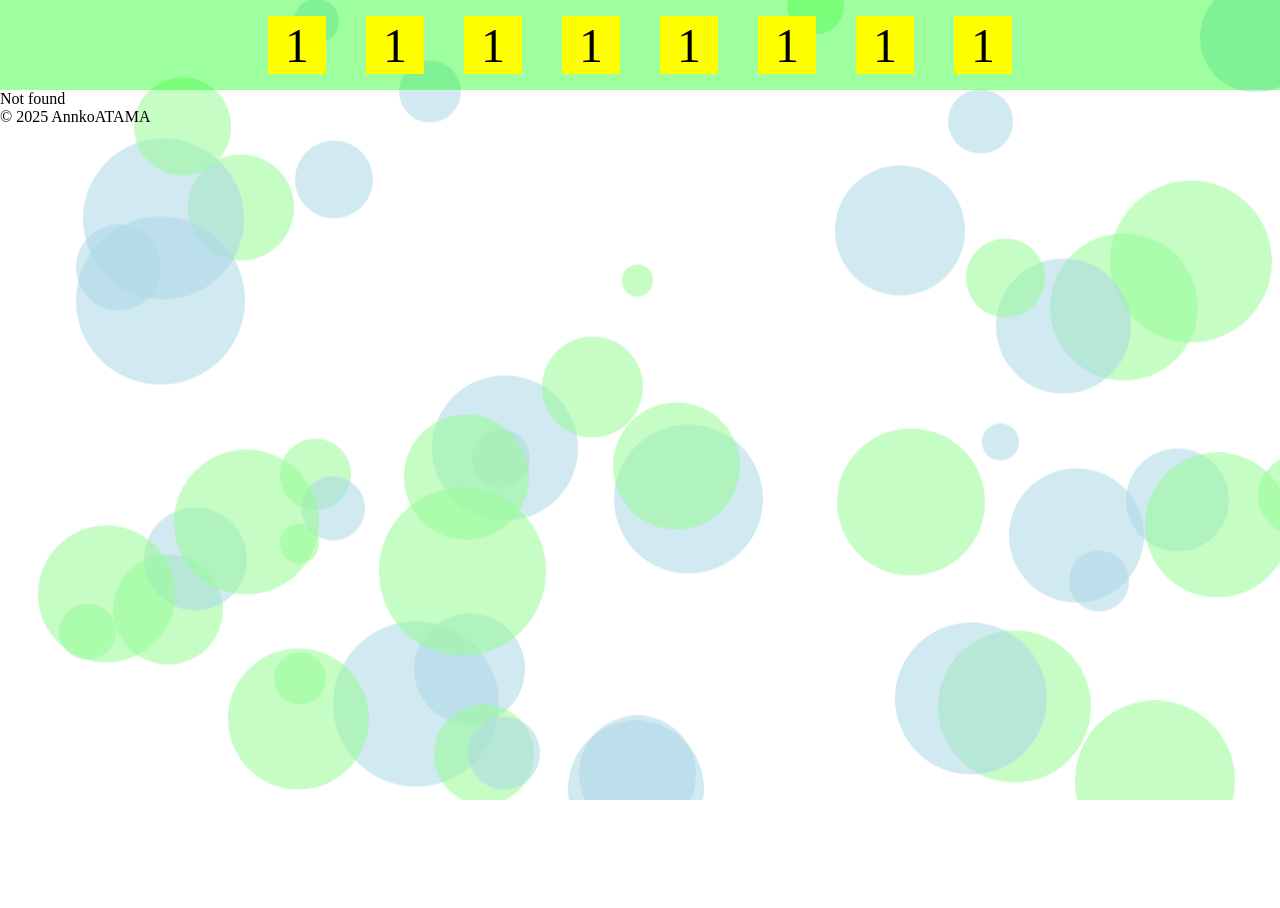
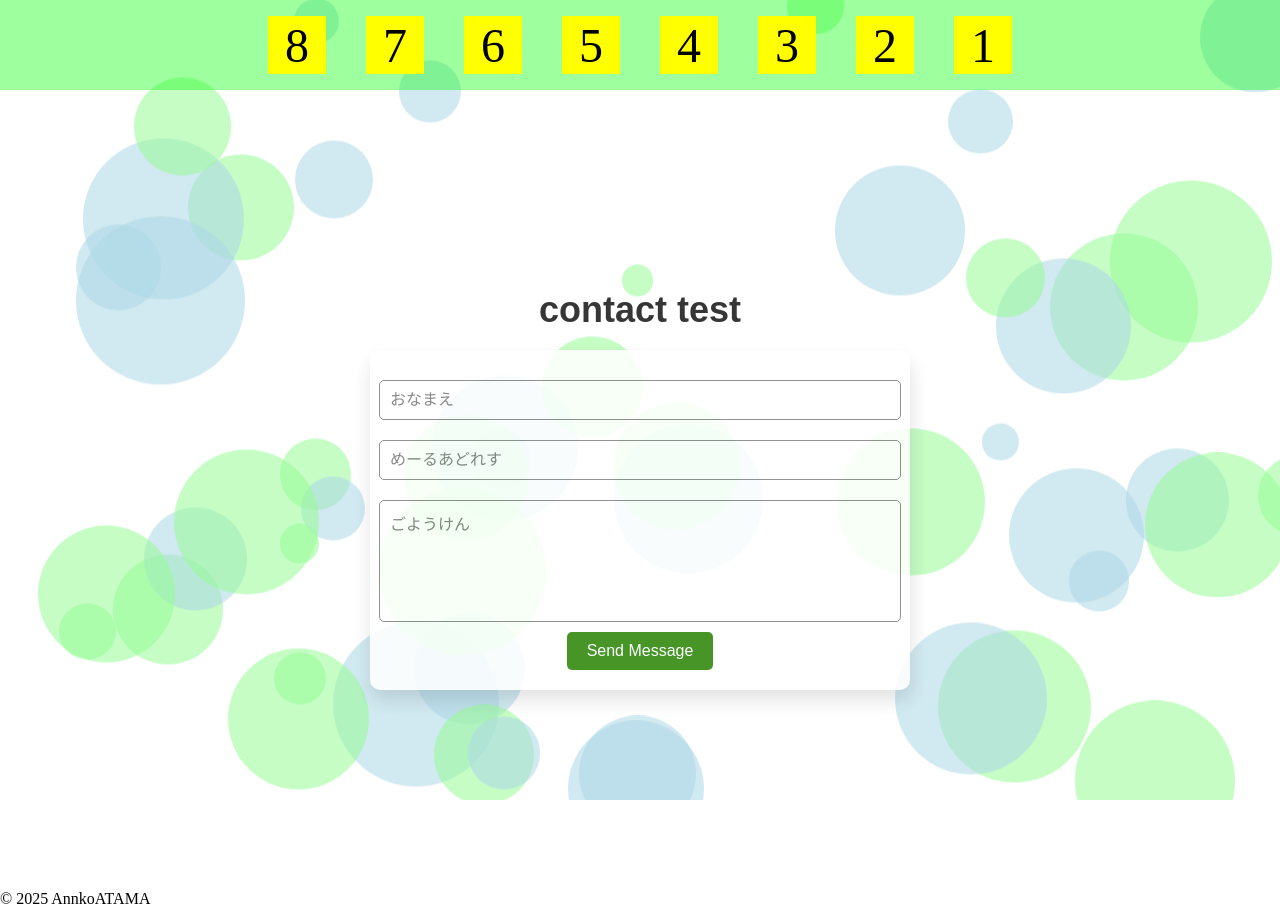
Before and after one commit to AnnkoATAMA/AnnkoATAMA_Protfolio, a React (Vite) app in the folder front/: page /contact in a window 1280 px wide. Before the commit this address had no page. Before the commit the page ends 800 px from the top, so only its background shows below. Built offline with nearby package versions, Linux system fonts and the light colour scheme.

Commit message:
header是正、ContactPage仮実装

```diff
--- a/front/src/App.tsx
+++ b/front/src/App.tsx
@@ -1,14 +1,22 @@
 import {Route, Routes} from "react-router-dom";
-import Home from "./pages/Home.tsx";
-import NotFound from "./pages/NotFound.tsx";
+import HomePage from "./pages/HomePage.tsx";
+import NotFound from "./pages/NotFoundPage.tsx";
 import RaceList from "./components/RaceList.tsx";
+import ProfilePage from "./pages/ProfilePage.tsx";
+import SkillsPage from "./pages/SkillsPage.tsx";
+import RepositoryPage from "./pages/RepositoryPage.tsx";
+import ContactPage from "./pages/ContactPage.tsx";
 
 function App() {
 
   return (
       <Routes location={location} key={location.pathname}>
-          <Route index element={<Home/>} />
+          <Route index element={<HomePage/>} />
           <Route path={"/racelist"} element={<RaceList />} />
+          <Route path={"/profile"} element={<ProfilePage />} />
+          <Route path={"/skills"} element={<SkillsPage />} />
+          <Route path={"/repository"} element={<RepositoryPage />} />
+          <Route path={"/contact"} element={<ContactPage />} />
           <Route path={"/*"} element={<NotFound/>} />
       </Routes>
   )
--- a/front/src/components/RaceList.tsx
+++ b/front/src/components/RaceList.tsx
@@ -1,14 +1,32 @@
 import "./racelist.css"
 import {useNavigate} from "react-router-dom";
+import {useEffect} from "react";
 
 const RaceList = () => {
 
     const navigate = useNavigate();
+    useEffect(() => {
+        const buttons = document.querySelectorAll(".racelist");
+        buttons.forEach((button) => {
+            button.addEventListener("animationend", () => {
+                button.classList.remove("racelist");
+                button.classList.add("racelist-hover");
+            });
+        });
+        return () => {
+            buttons.forEach((button) => {
+                button.removeEventListener("animationend", () => {
+                    button.classList.remove("racelist");
+                    button.classList.add("racelist-hover");
+                });
+            });
+        };
+    }, []);
 
     return (
         <div>
             <div className="raceul">
-                <button className="racelist" onClick={() => navigate("/")}>
+                <button className="racelist" onClick={() => navigate("/contact")}>
                     <div className="button-top-pink"></div>
                     <div className="button-label">
                         <div className="button-label-num">
@@ -23,7 +41,7 @@ const RaceList = () => {
                         <span>T</span>
                     </div>
                 </button>
-                <button className="racelist" onClick={() => navigate("/")}>
+                <button className="racelist" onClick={() => window.location.href ="https://x.com/Takumi93Ma"}>
                     <div className="button-top-orange"></div>
                     <div className="button-label">
                         <div className="button-label-num">
@@ -38,7 +56,7 @@ const RaceList = () => {
                         <span>R</span>
                     </div>
                 </button>
-                <button className="racelist" onClick={() => navigate("/")}>
+                <button className="racelist" onClick={() => window.location.href ="https://github.com/AnnkoATAMA"}>
                     <div className="button-top-green"></div>
                     <div className="button-label">
                         <div className="button-label-num">
@@ -52,7 +70,7 @@ const RaceList = () => {
                         <span>B</span>
                     </div>
                 </button>
-                <button className="racelist" onClick={() => navigate("/")}>
+                <button className="racelist" onClick={() => window.location.href ="https://zenn.dev/takuanko"}>
                     <div className="button-top-yellow"></div>
                     <div className="button-label">
                         <div className="button-label-num">
@@ -64,7 +82,7 @@ const RaceList = () => {
                         <span>N</span>
                     </div>
                 </button>
-                <button className="racelist" onClick={() => navigate("/")}>
+                <button className="racelist" onClick={() => navigate("/repository")}>
                     <div className="button-top-blue"></div>
                     <div className="button-label">
                         <div className="button-label-num">
@@ -82,7 +100,7 @@ const RaceList = () => {
                         <span>Y</span>
                     </div>
                 </button>
-                <button className="racelist" onClick={() => navigate("/")}>
+                <button className="racelist" onClick={() => navigate("/skills")}>
                     <div className="button-top-red"></div>
                     <div className="button-label">
                         <div className="button-label-num">
@@ -96,7 +114,7 @@ const RaceList = () => {
                         <span>S</span>
                     </div>
                 </button>
-                <button className="racelist" onClick={() => navigate("/")}>
+                <button className="racelist" onClick={() => navigate("/profile")}>
                     <div className="button-top-black"></div>
                     <div className="button-label">
                         <div className="button-label-num">
--- a/front/src/components/layout/Header.tsx
+++ b/front/src/components/layout/Header.tsx
@@ -11,28 +11,28 @@ const Header = () => {
                 <nav>
                     <ul>
                         <li>
-                            <button className={"gate_button"} onClick={()=>navigate("/")}><p>1</p></button>
+                            <button className={"gate_button"} onClick={()=>navigate("/contact")}><p>8</p></button>
                         </li>
                         <li>
-                            <button className={"gate_button"}>1</button>
+                            <button className={"gate_button"} onClick={() => window.location.href ="https://x.com/Takumi93Ma"}><p>7</p></button>
                         </li>
                         <li>
-                            <button className={"gate_button"}>1</button>
+                            <button className={"gate_button"} onClick={() => window.location.href ="https://github.com/AnnkoATAMA"}><p>6</p></button>
                         </li>
                         <li>
-                            <button className={"gate_button"}>1</button>
+                            <button className={"gate_button"} onClick={() => window.location.href ="https://zenn.dev/takuanko"}><p>5</p></button>
                         </li>
                         <li>
-                            <button className={"gate_button"}>1</button>
+                            <button className={"gate_button"} onClick={() => navigate("/repository")}><p>4</p></button>
                         </li>
                         <li>
-                            <button className={"gate_button"}>1</button>
+                            <button className={"gate_button"} onClick={() => navigate("/skills")}><p>3</p></button>
                         </li>
                         <li>
-                            <button className={"gate_button"}>1</button>
+                            <button className={"gate_button"} onClick={() => navigate("/profile")}><p>2</p></button>
                         </li>
                         <li>
-                            <button className={"gate_button"}>1</button>
+                            <button className={"gate_button"} onClick={() => navigate("/")}><p>1</p></button>
                         </li>
                     </ul>
                 </nav>
--- a/front/src/components/racelist.css
+++ b/front/src/components/racelist.css
@@ -16,46 +16,58 @@
     margin-left: 60px;
     opacity: 0;
     transform: translateX(-100%);
-    animation: slide-in 1s ease-in-out forwards;
-}
-.racelist:hover {
-    transform: translateY(-5px)!important;
+    animation: slide-in 0.5s ease-in-out forwards;
 }
 
-.racelist:active {
-    transform: translateY(0)!important;
+.racelist-hover {
+    width: 138px;
+    height: 530px;
+    transition: transform 0.2s, background-color 0.2s;
+    font-family: Arial, sans-serif;
+    flex-wrap: wrap;
+    margin-left: 60px;
+    opacity: 1;
+}
+
+.racelist-hover:hover {
+    transform: translateY(-12px);
+
+}
+
+.racelist-hover:active {
+    transform: translateY(0);
 }
 
 .racelist:nth-child(1) {
-    animation-delay: 4s;
+    animation-delay: 1.6s;
 }
 
 .racelist:nth-child(2) {
-    animation-delay: 3.5s;
+    animation-delay: 1.4s;
 }
 
 .racelist:nth-child(3) {
-    animation-delay: 3s;
+    animation-delay: 1.2s;
 }
 
 .racelist:nth-child(4) {
-    animation-delay: 2.5s;
+    animation-delay: 1s;
 }
 
 .racelist:nth-child(5) {
-    animation-delay: 2s;
+    animation-delay: 0.8s;
 }
 
 .racelist:nth-child(6) {
-    animation-delay: 1.5s;
+    animation-delay: 0.6s;
 }
 
 .racelist:nth-child(7) {
-    animation-delay: 1s;
+    animation-delay: 0.4s;
 }
 
 .racelist:nth-child(8) {
-    animation-delay: 0.5s;
+    animation-delay: 0.2s;
 }
 .button-label-num {
     display: flex;
@@ -87,10 +99,6 @@
     word-wrap: break-word;
     white-space: pre-wrap;
     box-shadow: rgba(0, 0, 0, 0.14) 1px 10px 20px;
-}
-
-.button-label:hover {
-    background-color: #268300;
 }
 
 .button-top-white {
--- /dev/null
+++ b/front/src/pages/ContactPage.tsx
@@ -0,0 +1,16 @@
+import "./css/contact.css"
+
+const ContactPage = () => {
+    return (
+        <div className="contact-container">
+            <h1 className="contact-title">contact test</h1>
+            <div className="contact-form">
+                <input type="text" placeholder="おなまえ" className="contact-input"/>
+                <input type="email" placeholder="めーるあどれす" className="contact-input"/>
+                <textarea placeholder="ごようけん" className="contact-textarea"></textarea>
+                <button className="contact-button">Send Message</button>
+            </div>
+        </div>
+    )
+}
+export default ContactPage;
--- a/front/src/pages/Home.tsx
+++ b/front/src/pages/HomePage.tsx
@@ -1,6 +1,6 @@
 import RaceList from "../components/RaceList.tsx";
 
-const Home = () => {
+const HomePage = () => {
     return (
         <div>
             <RaceList />
@@ -8,4 +8,4 @@ const Home = () => {
     )
 }
 
-export default Home
+export default HomePage;
--- a/front/src/pages/NotFound.tsx
+++ b/front/src/pages/NotFoundPage.tsx
@@ -4,4 +4,4 @@ const NotFoundPage = () => {
 
     )
 }
-export default NotFoundPage
+export default NotFoundPage;
--- /dev/null
+++ b/front/src/pages/ProfilePage.tsx
@@ -0,0 +1,8 @@
+const ProfilePage = () => {
+  return (
+      <div>
+          profile
+      </div>
+  )
+}
+export default ProfilePage;
--- /dev/null
+++ b/front/src/pages/RepositoryPage.tsx
@@ -0,0 +1,8 @@
+const RepositoryPage = () => {
+    return (
+        <div>
+            repository page
+        </div>
+    )
+}
+export default RepositoryPage;
--- /dev/null
+++ b/front/src/pages/SkillsPage.tsx
@@ -0,0 +1,8 @@
+const SkillsPage = () => {
+  return (
+      <div>
+          skills page
+      </div>
+  )
+}
+export default SkillsPage;
--- /dev/null
+++ b/front/src/pages/css/contact.css
@@ -0,0 +1,62 @@
+.contact-container {
+    display: flex;
+    flex-direction: column;
+    align-items: center;
+    justify-content: center;
+    height: 100vh;
+    font-family: Arial, sans-serif;
+}
+
+.contact-title {
+    font-size: 36px;
+    color: #373636;
+    margin-bottom: 20px;
+}
+
+.contact-form {
+    display: flex;
+    flex-direction: column;
+    align-items: center;
+    background-color: #ffffff;
+    padding: 20px;
+    border-radius: 10px;
+    box-shadow: rgba(0, 0, 0, 0.14) 1px 10px 20px;
+    width: 80%;
+    max-width: 500px;
+    opacity: 0.85;
+}
+
+.contact-input {
+    width: 100%;
+    padding: 10px;
+    margin: 10px 0;
+    border: 1px solid gray;
+    border-radius: 5px;
+    font-size: 16px;
+}
+
+.contact-textarea {
+    width: 100%;
+    padding: 10px;
+    margin: 10px 0;
+    border: 1px solid gray;
+    border-radius: 5px;
+    font-size: 16px;
+    height: 100px;
+    resize: none;
+}
+
+.contact-button {
+    background-color: #268300;
+    color: white;
+    border: none;
+    padding: 10px 20px;
+    border-radius: 5px;
+    font-size: 16px;
+    cursor: pointer;
+    transition: transform 0.2s, background-color 0.2s;
+}
+
+.contact-button:hover {
+    opacity: 0.7;
+}
```
Also changed, not shown: front/src/components/layout/Loading.tsx (added, +8 -0 lines).
